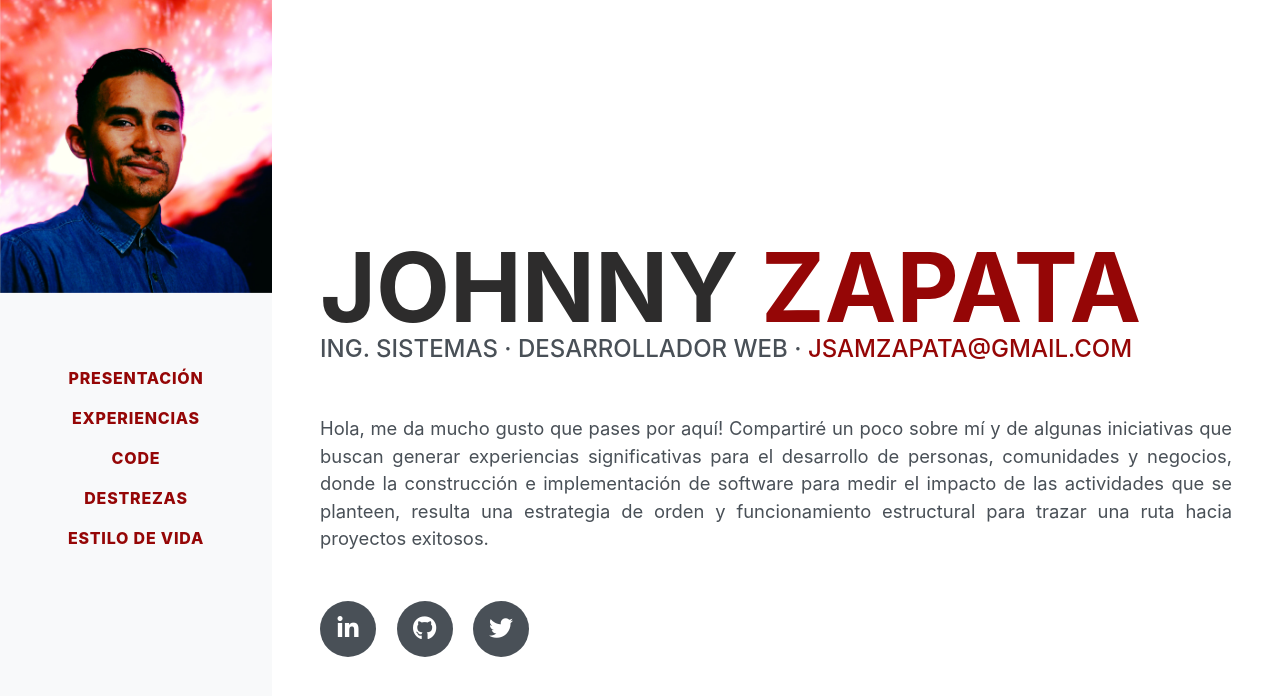
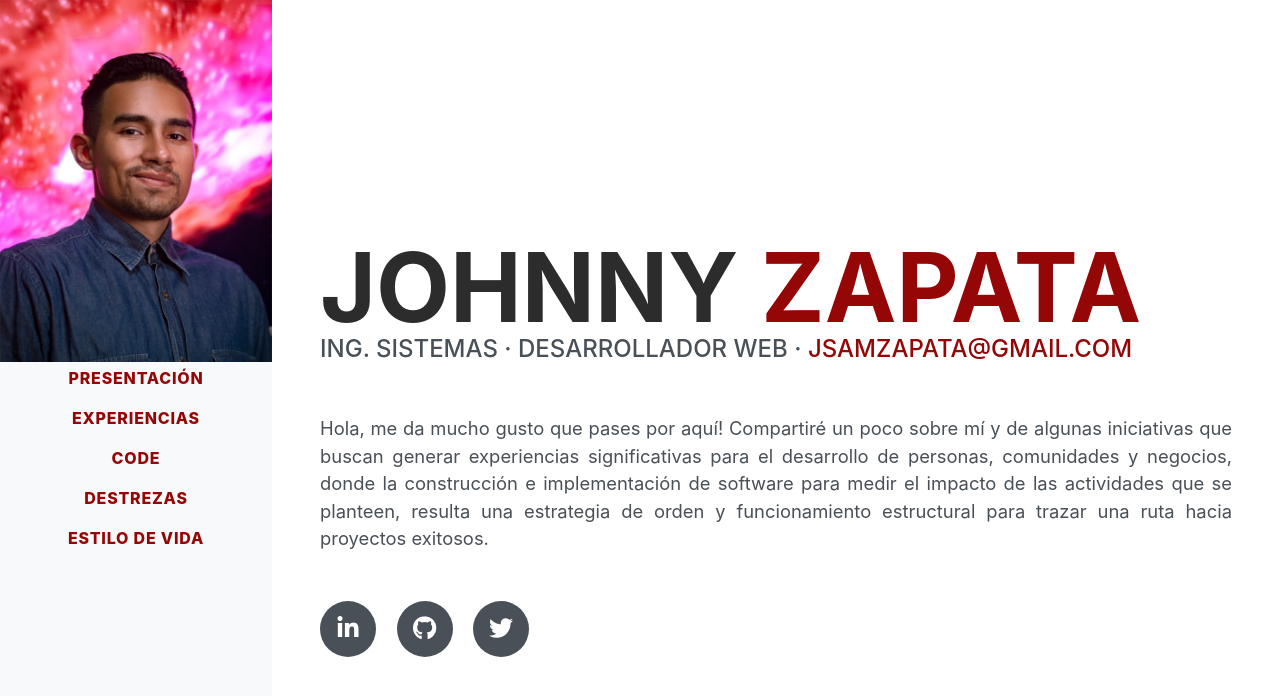
Before and after one commit to SamZapata/samzapata.github.io, a Jekyll site: the page built from index.html, in a window 1280 px wide and 900 px high. Shown: the top 696 px of the window. Built offline with Jekyll 4.4.1, drawn with Linux system fonts in a browser that asks for light colours; some web fonts are replaced.

Commit message:
update presentation section

```diff
--- a/_includes/header-one.html
+++ b/_includes/header-one.html
@@ -2,7 +2,7 @@
   <a class="navbar-brand js-scroll-trigger" href="#page-top">
     <span class="d-block d-lg-none"></span>
     <span class="d-none d-lg-block">
-      <img class="img-header-l" src="{{ "/assets/images/presentation/me-2020-r1.jpg" }}" alt="Me">
+      <img class="img-header-l" src="{{ "/assets/images/presentation/me-sunback-600w-min.jpg" }}" alt="Me">
     </span>
   </a>
   <button class="navbar-toggler" type="button" data-toggle="collapse" data-target="#navbarSupportedContent" aria-controls="navbarSupportedContent" aria-expanded="false" aria-label="Toggle navigation">
--- a/_includes/header.html
+++ b/_includes/header.html
@@ -2,7 +2,7 @@
     <div class="navbar-brand js-scroll-trigger">
       <span class="d-block d-lg-none"></span>
       <span class="d-none d-lg-block">
-        <img class="img-fluid img-profile" src="{{ "/assets/images/presentation/me-2020-r1.jpg" }}" alt="Me">
+        <img class="img-fluid img-profile" src="{{ "/assets/images/presentation/me-sunback-600w-min.jpg" }}" alt="Me">
       </span>
     </div>
     <button class="navbar-toggler" type="button" data-toggle="collapse" data-target="#navbarSupportedContent" aria-controls="navbarSupportedContent" aria-expanded="false" aria-label="Toggle navigation">
--- a/_pages/presentation.html
+++ b/_pages/presentation.html
@@ -10,7 +10,7 @@
       </div>
     </div>
     <span class="d-block d-sm-none d-md-block d-lg-none">
-      <img class="img-fluid img-sam-format" src="{{ "/assets/images/presentation/me-2020-r1.jpg" }}" alt="Me">
+      <img class="img-fluid img-sam-format" src="{{ "/assets/images/presentation/me-sunback-600w-min.jpg" }}" alt="Me">
       <div class="subheading mb-5 subheading-sam-format">
         Ing. Sistemas · Desarrollador Web ·
         <a href="mailto:jsamzapata@gmail.com">jsamzapata@gmail.com</a>
```
Also changed, not shown: assets/images/presentation/me-2020-r1.jpg (deleted), assets/images/presentation/me-sunback-600w-min.jpg (added), assets/images/presentation/me3-2085x.jpeg (deleted), assets/images/presentation/me_1.svg (deleted), assets/images/presentation/myself_long_hair_2020_1-1020x941.jpg (deleted), assets/images/presentation/myself_long_hair_2020_1-972x897.jpg (deleted), 2 other files.
